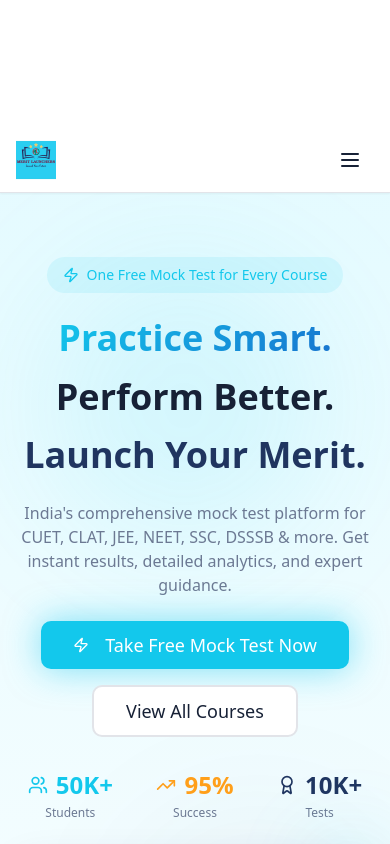
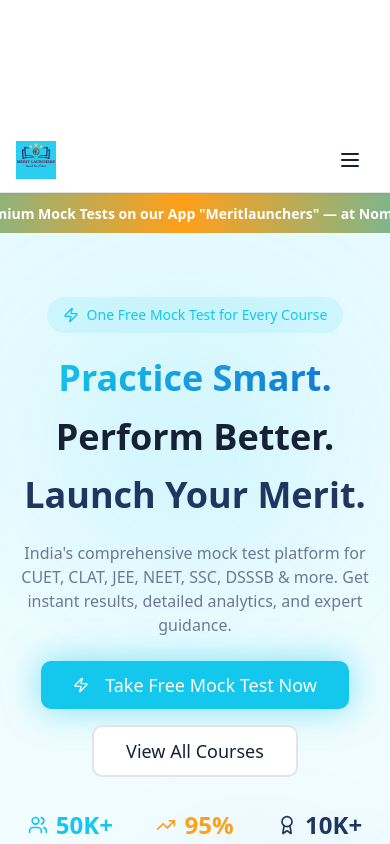
Before and after one commit to MastergamerzxD/merit-launchpad-reimagined, a React (Vite) app: page / in a window 390 px wide. Shown: the top 844 px of the page. Built offline with nearby package versions, Linux system fonts and the light colour scheme; the HTML template or start-up script is replaced by a standard one.

Commit message:
Add marquee to homepage
Adds a scrolling marquee to the homepage with promotional text. The marquee is placed below the navbar and features animated gradient backgrounds and smooth scrolling text. Keyframes for the animations have been added to the Tailwind configuration.

```diff
--- /dev/null
+++ b/src/components/Marquee.tsx
@@ -0,0 +1,16 @@
+export default function Marquee() {
+  return (
+    <div className="bg-gradient-to-r from-primary via-accent to-primary bg-[length:200%_100%] animate-[gradient_3s_linear_infinite] overflow-hidden py-2">
+      <div className="animate-[scroll_20s_linear_infinite] whitespace-nowrap">
+        <span className="inline-block text-primary-foreground font-semibold text-sm md:text-base px-4">
+          💥 Premium Mock Tests on our App "Meritlaunchers" — at Nominal Prices for CUET, CLAT, CTET, IPMAT, SSC & DSSSB! 🚀
+          🌟 Pioneers in competitive exam preparation — trusted by achievers nationwide!
+        </span>
+        <span className="inline-block text-primary-foreground font-semibold text-sm md:text-base px-4">
+          💥 Premium Mock Tests on our App "Meritlaunchers" — at Nominal Prices for CUET, CLAT, CTET, IPMAT, SSC & DSSSB! 🚀
+          🌟 Pioneers in competitive exam preparation — trusted by achievers nationwide!
+        </span>
+      </div>
+    </div>
+  );
+}
--- a/src/pages/Index.tsx
+++ b/src/pages/Index.tsx
@@ -1,6 +1,7 @@
 import Navbar from "@/components/Navbar";
 import Footer from "@/components/Footer";
 import SEO from "@/components/SEO";
+import Marquee from "@/components/Marquee";
 import HeroSection from "@/components/home/HeroSection";
 import AboutSection from "@/components/home/AboutSection";
 import CoursesSection from "@/components/home/CoursesSection";
@@ -18,6 +19,7 @@ export default function Index() {
         keywords="CUET mock test, CLAT practice series, JEE mock test 2025, NEET online test, SSC mock test, DSSSB preparation, CTET mock test, IPMAT preparation"
       />
       <Navbar />
+      <Marquee />
       <main>
         <HeroSection />
         <AboutSection />
--- a/tailwind.config.ts
+++ b/tailwind.config.ts
@@ -64,6 +64,14 @@ export default {
         sm: "calc(var(--radius) - 4px)",
       },
       keyframes: {
+        scroll: {
+          "0%": { transform: "translateX(0)" },
+          "100%": { transform: "translateX(-50%)" },
+        },
+        gradient: {
+          "0%, 100%": { backgroundPosition: "0% 50%" },
+          "50%": { backgroundPosition: "100% 50%" },
+        },
         "accordion-down": {
           from: { height: "0", opacity: "0" },
           to: { height: "var(--radix-accordion-content-height)", opacity: "1" },
```
